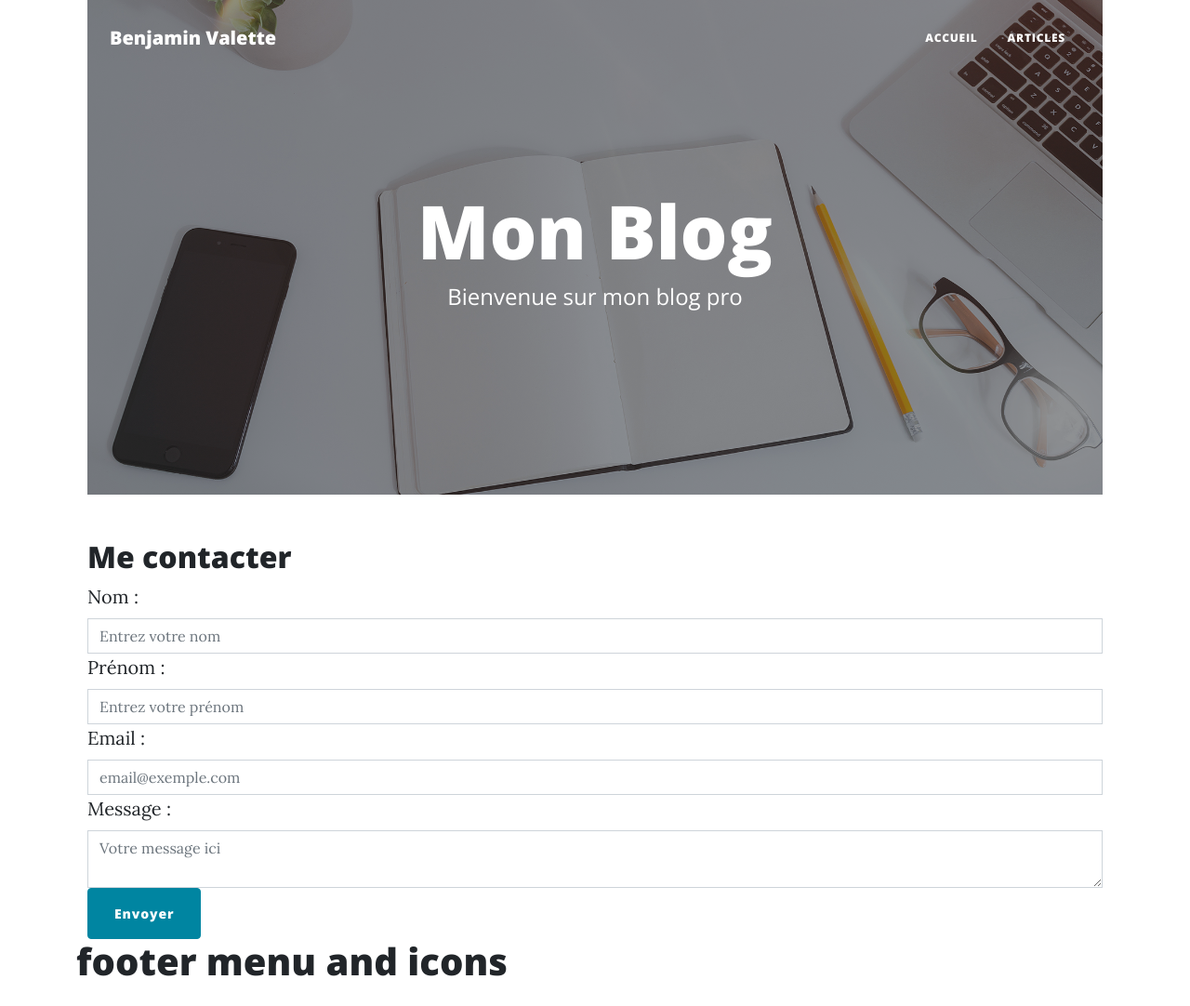
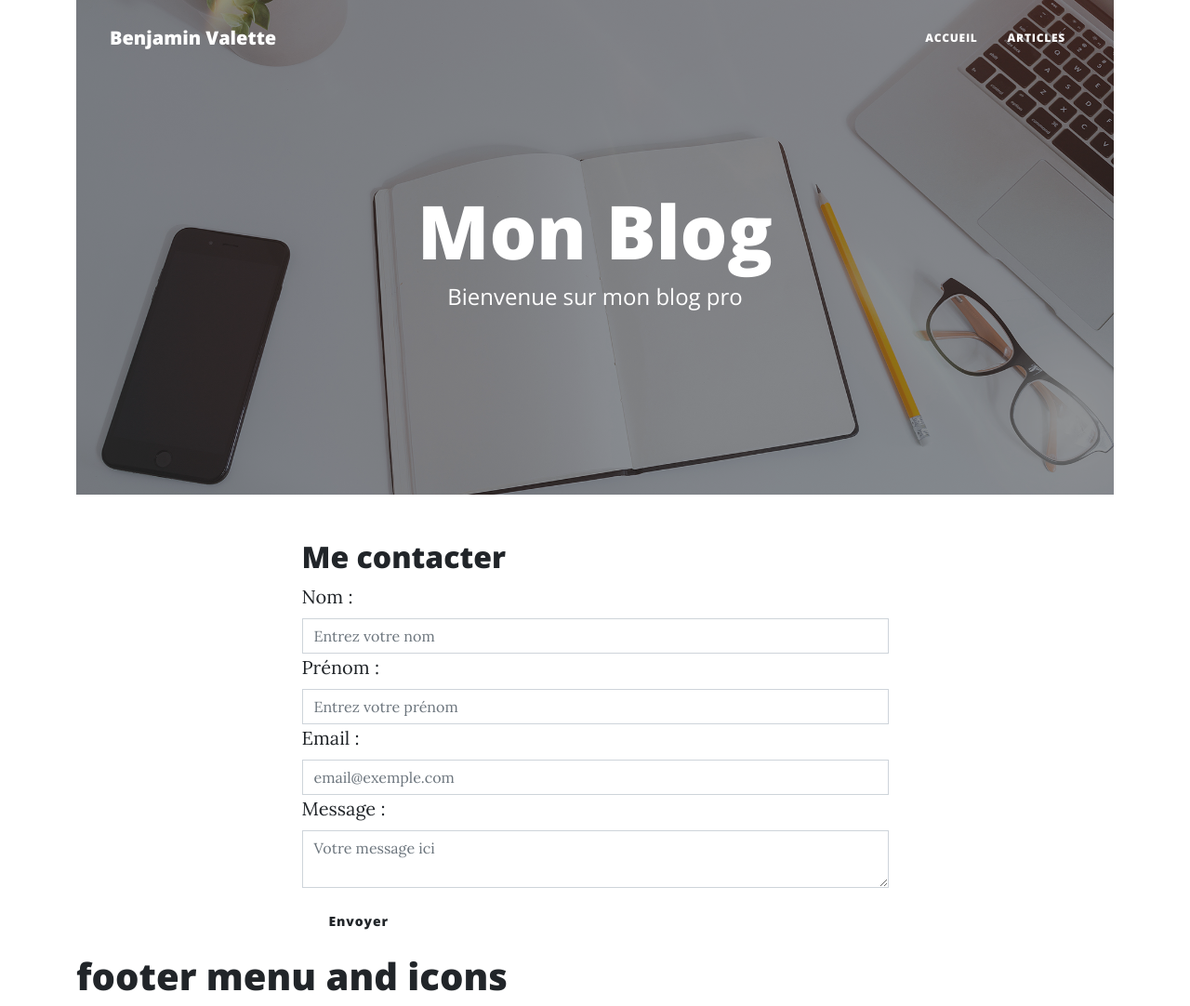
Before and after one commit to BenjVA/pro-blog, a PHP site: page / in a window 1280 px wide. Shown: the whole page at 93% size. Before the commit the page ends 1050 px from the top, so only its background shows below. Run offline with PHP 8.4, Linux system fonts and the light colour scheme; data that the repository does not hold is empty; some libraries are stand-ins or nearby versions.

Commit message:
Spacing around blocks

```diff
--- a/src/template/articles.html.twig
+++ b/src/template/articles.html.twig
@@ -16,12 +16,12 @@
         </div>
     </header>
         <div class="container">
-            <div class="row">
-                <div class="col">
+            <div class="row gy-4 py-4 justify-content-center">
+                <div class="col-md-10 col-lg-8 col-xl-7">
                     {% for article in articles %}
                         <h2>{{ article.title }}</h2>
                         <p>{{ article.short }}</p>
-                        <a href="?action=article&id={{ article.id }}" class="btn btn-primary">Btn vers single article</a>
+                        <a href="?action=article&id={{ article.id }}" class="btn btn-outline py-4">Lire cet article</a>
                     {% endfor %}
                 </div>
             </div>
--- a/src/template/homepage.html.twig
+++ b/src/template/homepage.html.twig
@@ -2,7 +2,6 @@
 
 {% block content %}
     <body>
-        <div class="container">
         <header class="masthead" style="background-image: url('/src/assets/img/home-bg.jpg')">
             <div class="container position-relative px-4 px-lg-5">
                 <div class="row gx-4 gx-lg-5 justify-content-center">
@@ -15,16 +14,17 @@
                 </div>
             </div>
         </header>
-            <div class="row">
-                    <div class="col">
+        <div class="row gx-4 gx-lg-5 justify-content-center">
+                <div class="col-md-10 col-lg-8 col-xl-7">
                     {% for recentArticle in recentArticles %}
                         <h2>{{ recentArticle.title }}</h2>
                         <p>{{ recentArticle.short }}</p>
-                            <a href="?action=articles" class="btn btn-primary">Lien vers la page contenant tout les articles</a>
+                        <a href="?action=articles" class="btn btn-outline py-4">Voir les différents articles</a>
                     {% endfor %}
                 </div>
         </div>
-            <div class="row">
+        <div class="row gx-4 gx-lg-5 justify-content-center">
+            <div class="col-md-10 col-lg-8 col-xl-7">
                 <h2>Me contacter</h2>
                     <form method="post" action="/index.php">
                         <div class="form-group">
@@ -43,7 +43,7 @@
                             <label for="message" class="form-label">Message :</label>
                             <textarea class="form-control" id="message" placeholder="Votre message ici"></textarea>
                         </div>
-                        <button type="submit" class="btn btn-primary">Envoyer</button>
+                        <button type="submit" class="btn btn-outline py-4">Envoyer</button>
                     </form>
             </div>
         </div>
```
Lines whose indentation alone changed are shown as unchanged.
